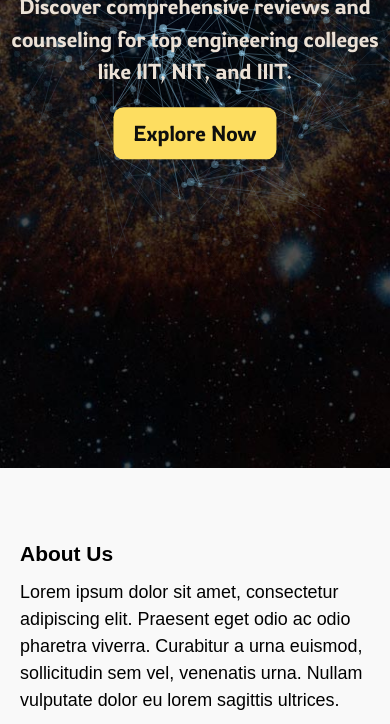
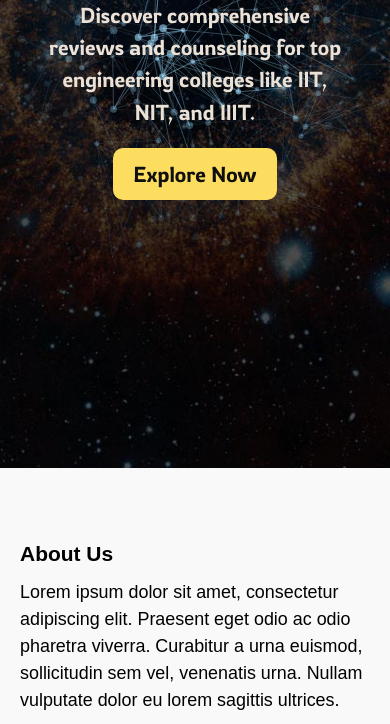
Before and after one commit to amanbind898/college-nexus, a plain HTML site: page index.html in a window 390 px wide. Shown: the part 376-1100 px from the top of the page. Drawn offline with Linux system fonts and the light colour scheme; files whose address does not match are found by name; a web font is replaced by a local one.

Commit message:
hero width chqanged

```diff
--- a/hero.css
+++ b/hero.css
@@ -46,7 +46,7 @@
 
 @media only screen and (max-width : 768px) {
 	.main-title {
-		width: 18em;
+		width: 310px;
 		font-size: 1.2em;
 	}
 }
```
